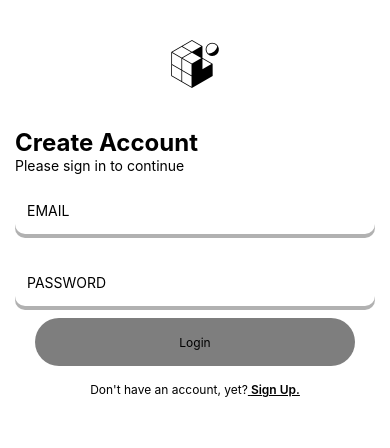
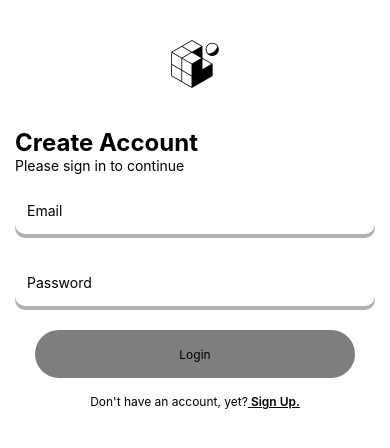
Before and after one commit to Schraut/Messaging-App, a React Native app: screen /SignInScreen in a window 390 px wide. Shown: the top 448 px of the page. Built offline with nearby package versions, Linux system fonts and the light colour scheme; what i18n-js would draw is missing.

Commit message:
edited create account screen (#13)
Co-authored-by: MAIN <main@mains-mbp.lan>

```diff
--- a/src/screens/SignInScreen.tsx
+++ b/src/screens/SignInScreen.tsx
@@ -16,25 +16,27 @@ import LongButton from "../components/buttons/LongButton";
 export default function SignInScreen({ navigation }: any) {
   const theme = useTheme();
   const styles = stylesHandler(theme);
-  const [text, setText] = useState("");
+  const [email, setEmail] = useState("");
+  const [password, setPassword] = useState("");
 
   return (
     <SafeAreaView style={styles.container}>
       <Image style={styles.logo} source={require("../../assets/favicon.png")} />
-      <View style={{ justifyContent: "flex-start" }}>
+      <View style={styles.infoContainer}>
         <HeaderTitle title="Create Account" />
         <Text>Please sign in to continue</Text>
         <TextInput
           style={styles.input}
-          onChangeText={setText}
-          value={text}
-          placeholder="EMAIL "
+          onChangeText={setEmail}
+          value={email}
+          placeholder="Email"
         />
         <TextInput
           style={styles.input}
-          onChangeText={setText}
-          value={text}
-          placeholder="PASSWORD"
+          onChangeText={setPassword}
+          value={password}
+          placeholder="Password"
+          secureTextEntry={true}
         />
       </View>
 
@@ -60,6 +62,10 @@ const stylesHandler = (theme: Theme) =>
       backgroundColor: theme.colors.background,
       justifyContent: "flex-start",
       alignItems: "center",
+    },
+    infoContainer: {
+      justifyContent: "flex-start",
+      marginBottom: theme.spacing(3),
     },
     text: {
       color: theme.colors.inverseBackground,
```
